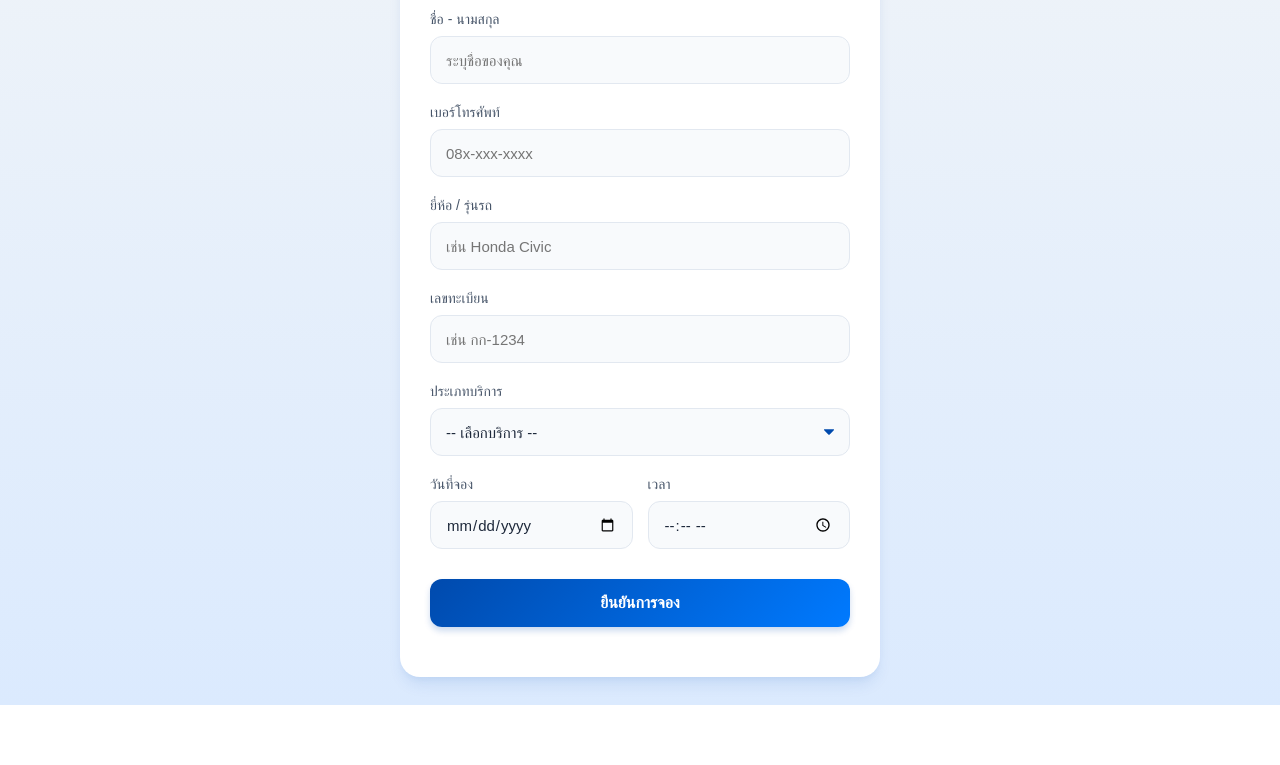
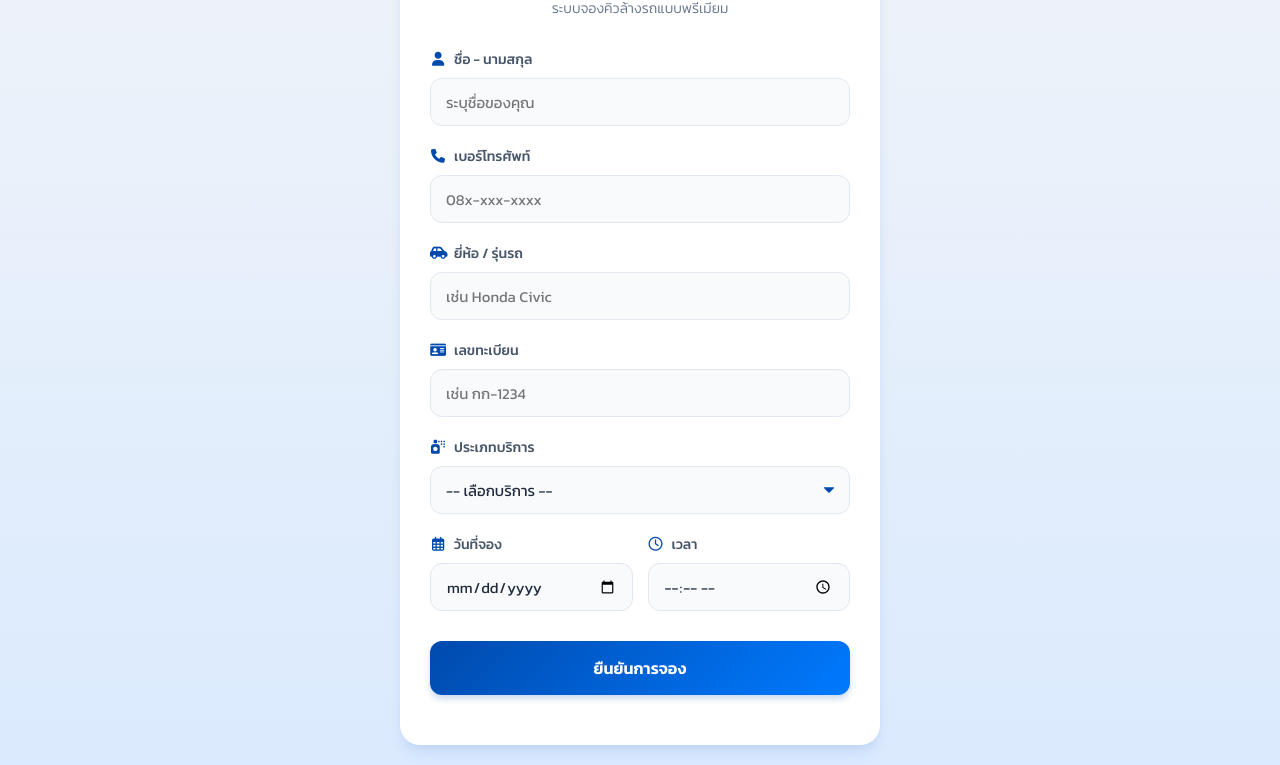
Before and after one commit to Phatthaii/boone-carwash, a plain HTML site: page index.html in a window 1280 px wide. Shown: the part 135-900 px from the top of the page. Before the commit the page ends 840 px from the top, so only its background shows below. Drawn offline with Linux system fonts and the light colour scheme; a script that the page names is missing.

Commit message:
Update index.html

```diff
--- a/index.html
+++ b/index.html
@@ -5,16 +5,24 @@
     <meta charset="UTF-8" />
     <meta name="viewport" content="width=device-width, initial-scale=1.0">
     <title>Boone AutoCare</title>
-    <link rel="stylesheet" href="style.css?v=4" />
+    <!-- Google Fonts -->
+    <link href="https://fonts.googleapis.com/css2?family=Kanit:wght@300;400;500;600&display=swap" rel="stylesheet">
+    <!-- Font Awesome -->
+    <link rel="stylesheet" href="https://cdnjs.cloudflare.com/ajax/libs/font-awesome/6.0.0/css/all.min.css">
+    <link rel="stylesheet" href="style.css?v=5" />
     <script charset="utf-8" src="https://static.line-scdn.net/liff/edge/2/sdk.js"></script>
 </head>
 
 <body>
 
+    <div class="background-overlay"></div>
     <div class="container">
         <header>
+            <div class="logo-area">
+                <i class="fas fa-car-wash fa-3x"></i>
+            </div>
             <h1>Boone AutoCare</h1>
-            <p>ระบบจองคิวล้างรถ</p>
+            <p>ระบบจองคิวล้างรถแบบพรีเมียม</p>
         </header>
 
         <form id="bookingForm">
@@ -23,27 +31,27 @@
             <input type="hidden" id="displayName" />
 
             <div class="form-group">
-                <label>ชื่อ - นามสกุล</label>
+                <label><i class="fas fa-user"></i> ชื่อ - นามสกุล</label>
                 <input type="text" id="name" placeholder="ระบุชื่อของคุณ" required />
             </div>
 
             <div class="form-group">
-                <label>เบอร์โทรศัพท์</label>
+                <label><i class="fas fa-phone"></i> เบอร์โทรศัพท์</label>
                 <input type="tel" id="phone" placeholder="08x-xxx-xxxx" required />
             </div>
 
             <div class="form-group">
-                <label>ยี่ห้อ / รุ่นรถ</label>
+                <label><i class="fas fa-car-side"></i> ยี่ห้อ / รุ่นรถ</label>
                 <input type="text" id="car" placeholder="เช่น Honda Civic" required />
             </div>
 
             <div class="form-group">
-                <label>เลขทะเบียน</label>
+                <label><i class="fas fa-id-card"></i> เลขทะเบียน</label>
                 <input type="text" id="plate" placeholder="เช่น กก-1234" required />
             </div>
 
             <div class="form-group">
-                <label>ประเภทบริการ</label>
+                <label><i class="fas fa-spray-can"></i> ประเภทบริการ</label>
                 <select id="serviceType" required>
                     <option value="" disabled selected>-- เลือกบริการ --</option>
                     <option value="ล้างสี ดูดฝุ่น">ล้างสี ดูดฝุ่น (Standard)</option>
@@ -56,11 +64,11 @@
 
             <div class="form-row">
                 <div class="form-group">
-                    <label>วันที่จอง</label>
+                    <label><i class="far fa-calendar-alt"></i> วันที่จอง</label>
                     <input type="date" id="date" required />
                 </div>
                 <div class="form-group">
-                    <label>เวลา</label>
+                    <label><i class="far fa-clock"></i> เวลา</label>
                     <input type="time" id="time" required />
                 </div>
             </div>
```
